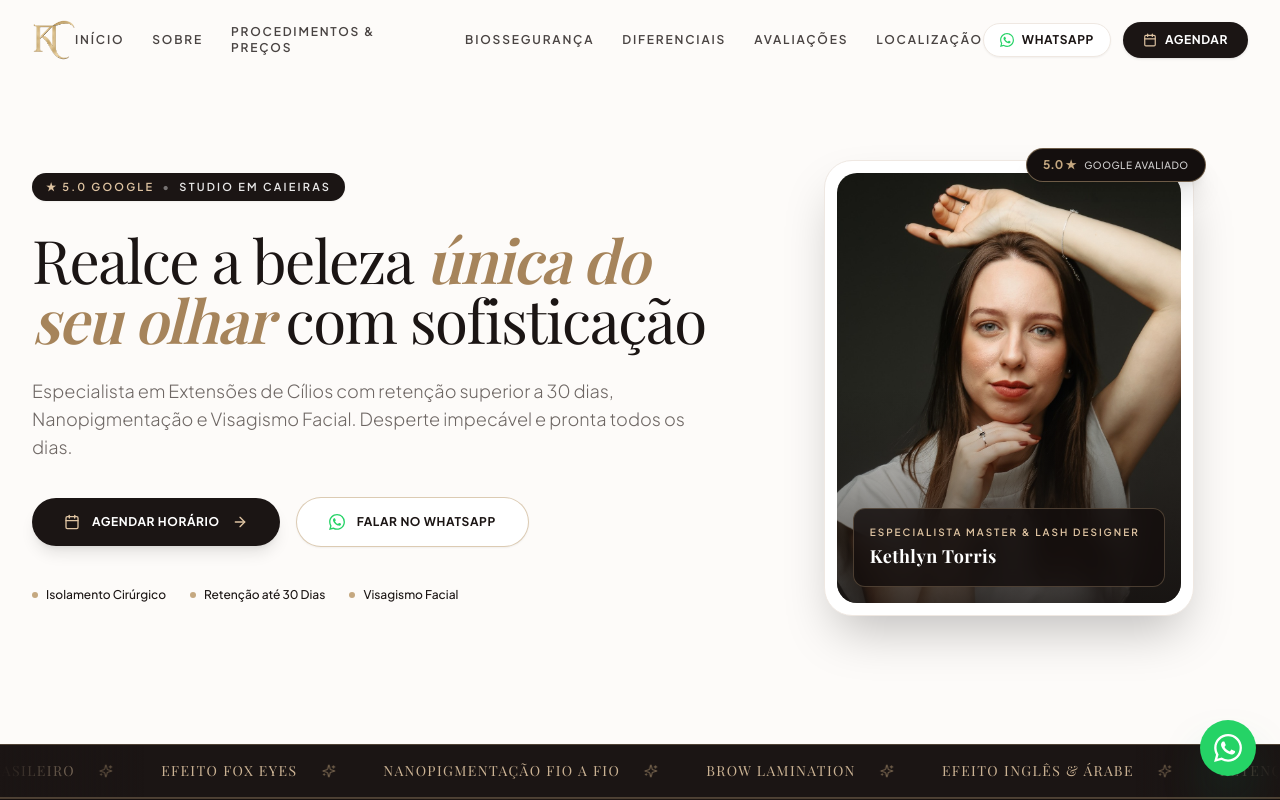
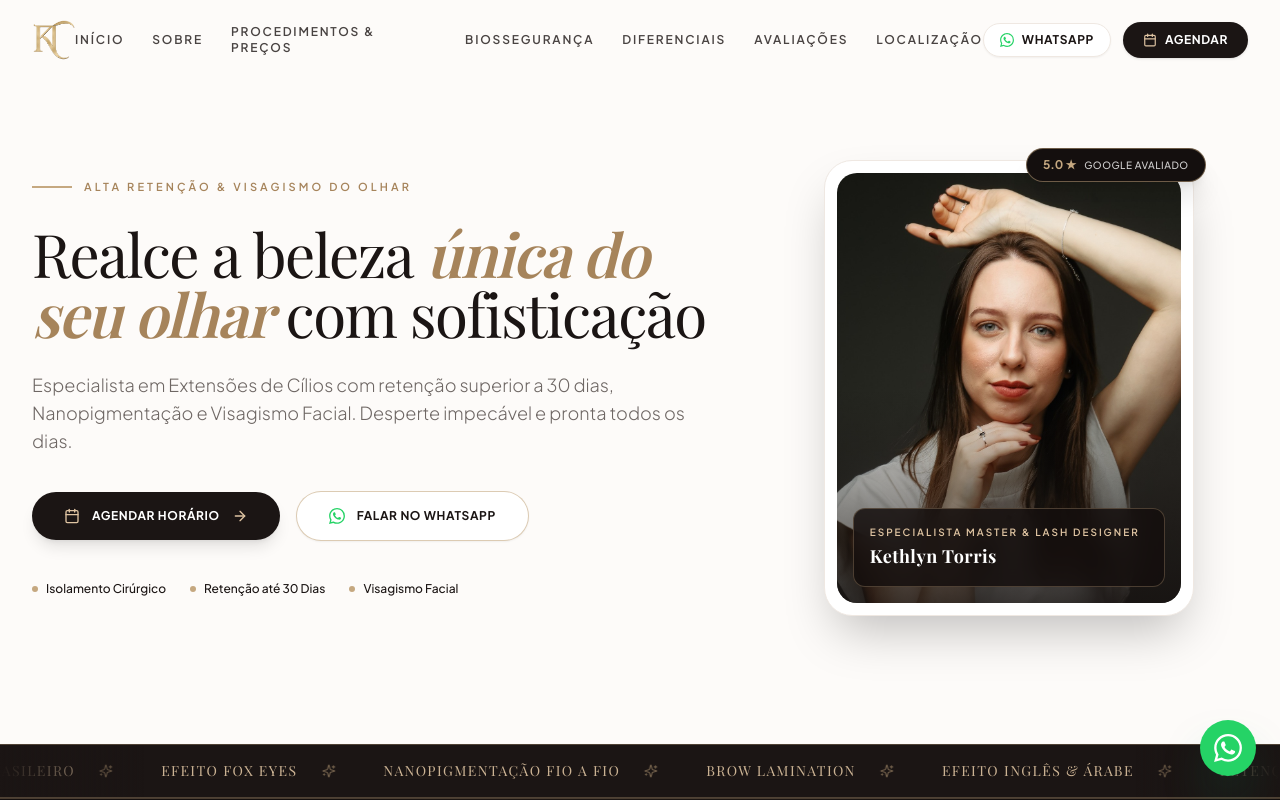
Before and after one commit to TM-SEMPRE-TECNOLOGIA/kethlynbeauty, a React (Vite) app: page / in a window 1280 px wide. Shown: the top 800 px of the page. Built offline with nearby package versions, Linux system fonts and the light colour scheme; a web font is replaced by a local one.

Commit message:
feat(hero): replace duplicate 5.0 google badge with refined editorial gold hairline divider

```diff
--- a/src/components/Hero.tsx
+++ b/src/components/Hero.tsx
@@ -21,12 +21,14 @@ export const Hero: React.FC = () => {
             transition={{ duration: 0.8, ease: "easeOut" }}
             className="lg:col-span-7 space-y-7 text-center lg:text-left"
           >
-            {/* Editorial Eyebrow Tag */}
-            <div className="inline-flex items-center gap-2 px-3.5 py-1.5 rounded-full bg-[#1B1514] text-white text-[11px] font-semibold tracking-[0.2em] uppercase shadow-sm">
-              <span className="text-[#DFC4A2]">★ 5.0 GOOGLE</span>
-              <span className="text-white/40">•</span>
-              <span className="text-white/90">STUDIO EM CAIEIRAS</span>
+            {/* Editorial Eyebrow Divider */}
+            <div className="flex items-center justify-center lg:justify-start gap-3">
+              <span className="w-10 h-[1.5px] bg-[#C5A880]" />
+              <p className="text-[11px] font-semibold uppercase tracking-[0.28em] text-[#A6845B]">
+                Alta Retenção & Visagismo do Olhar
+              </p>
             </div>
+
 
             {/* Main Headline */}
             <h1 className="font-serif text-4xl sm:text-5xl lg:text-6xl font-normal tracking-tight text-[#1B1514] leading-[1.12]">
```
